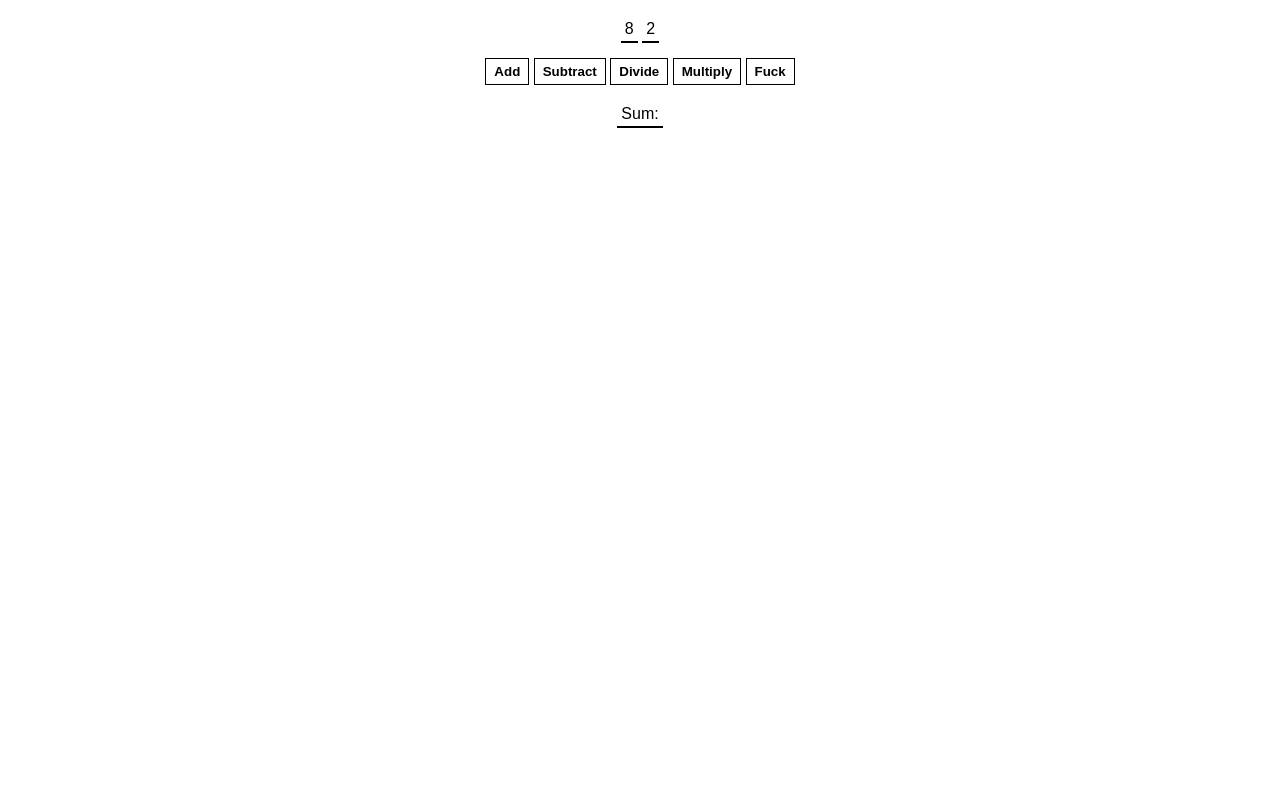
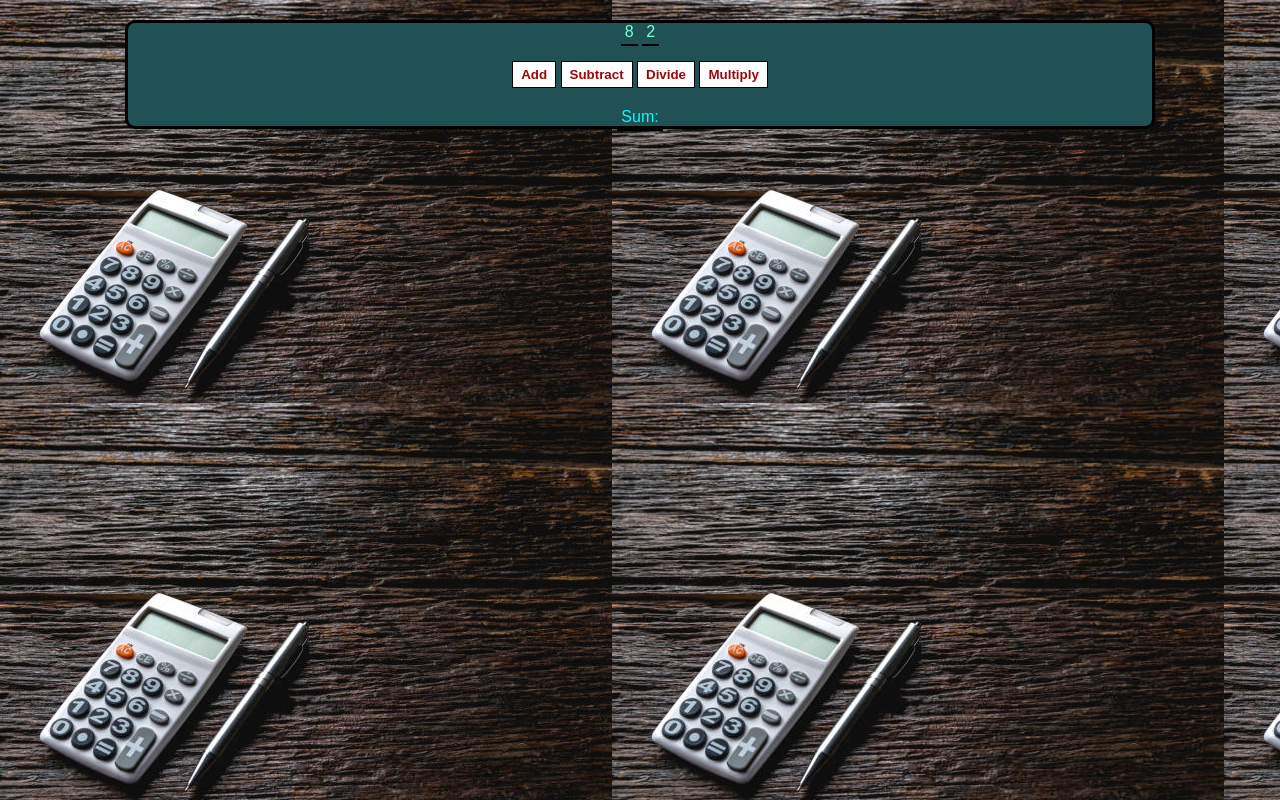
Before and after one commit to sleek1004/calculator, a plain HTML site: page index.html in a window 1280 px wide. Drawn offline with Linux system fonts and the light colour scheme.

Commit message:
calculator continuation

```diff
--- a/index.css
+++ b/index.css
@@ -1,8 +1,10 @@
 body {
+    background-image: url("calculator .jpeg");
     font-family: Arial, Helvetica, sans-serif;
     padding: 20px 0;
     margin: 0;
     text-align: center;
+
 }
 
 span {
@@ -13,9 +15,22 @@ span {
 button {
     margin: 20px 0;
     background: white;
-    color: black;
+    color: rgb(156, 6, 6);
     border: 1px solid black;
     font-weight: bold;
     cursor: pointer;
     padding: 5px 8px;
 }
+#sum-el{
+    color:aqua;
+}
+#num1-el, #num2-el{
+    color: aquamarine;
+}
+.container{
+    background:rgb(32, 81, 84);
+    max-width: 80%;
+    margin:auto;
+    border:3px solid black;
+    border-radius: 10px;
+}
--- a/index.html
+++ b/index.html
@@ -3,16 +3,18 @@
         <link rel="stylesheet" href="index.css">
     </head>
     <body>
+        <div class="container">
         <span id="num1-el"></span>
         <span id="num2-el"></span>
         <br>
         <button onclick="add()">Add</button>
-        <button onclick="subrtract()">Subtract</button>
+        <button onclick="subtract()">Subtract</button>
         <button onclick="divide()">Divide</button>
         <button onclick="multiply()">Multiply</button>
-        <button onclick="fuckme()" >Fuck</button>
+
         <br>
         <span id="sum-el">Sum: </span>
+    </div>
         <script src="index.js"></script>
     </body>
 </html>
```
Also changed, not shown: calculator .jpeg (added).
